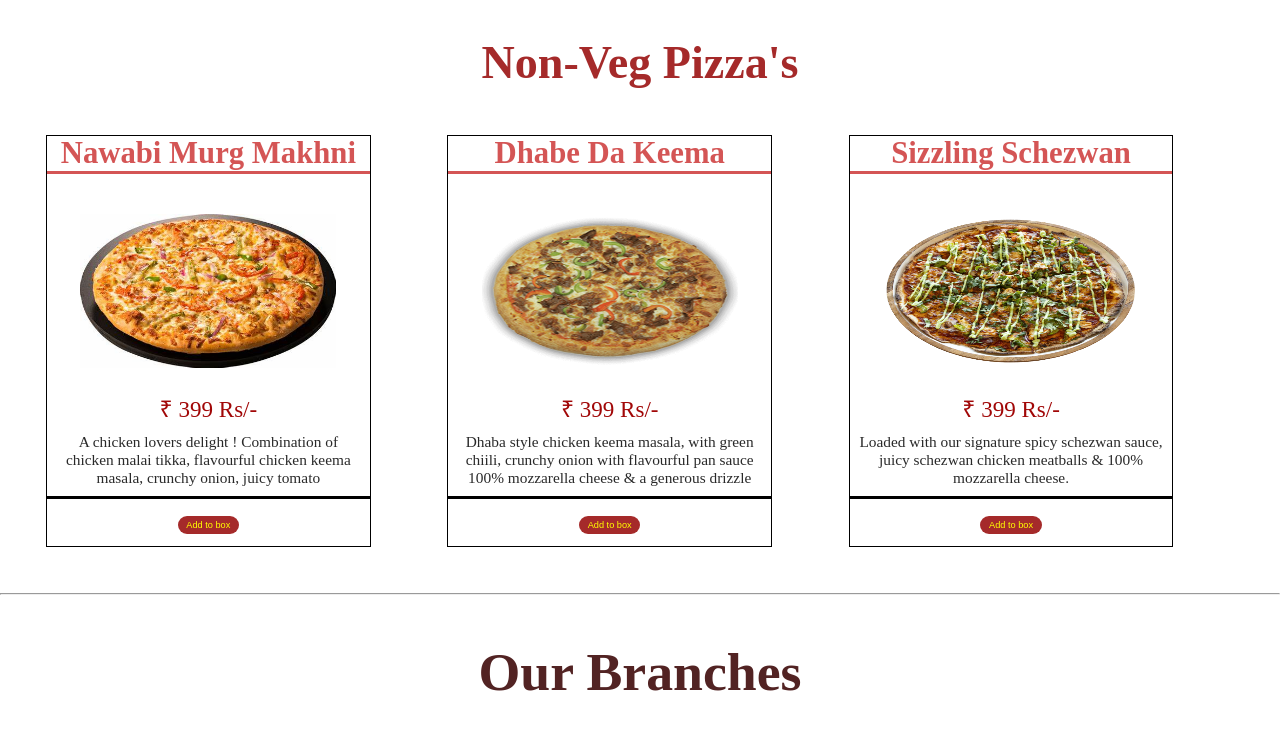
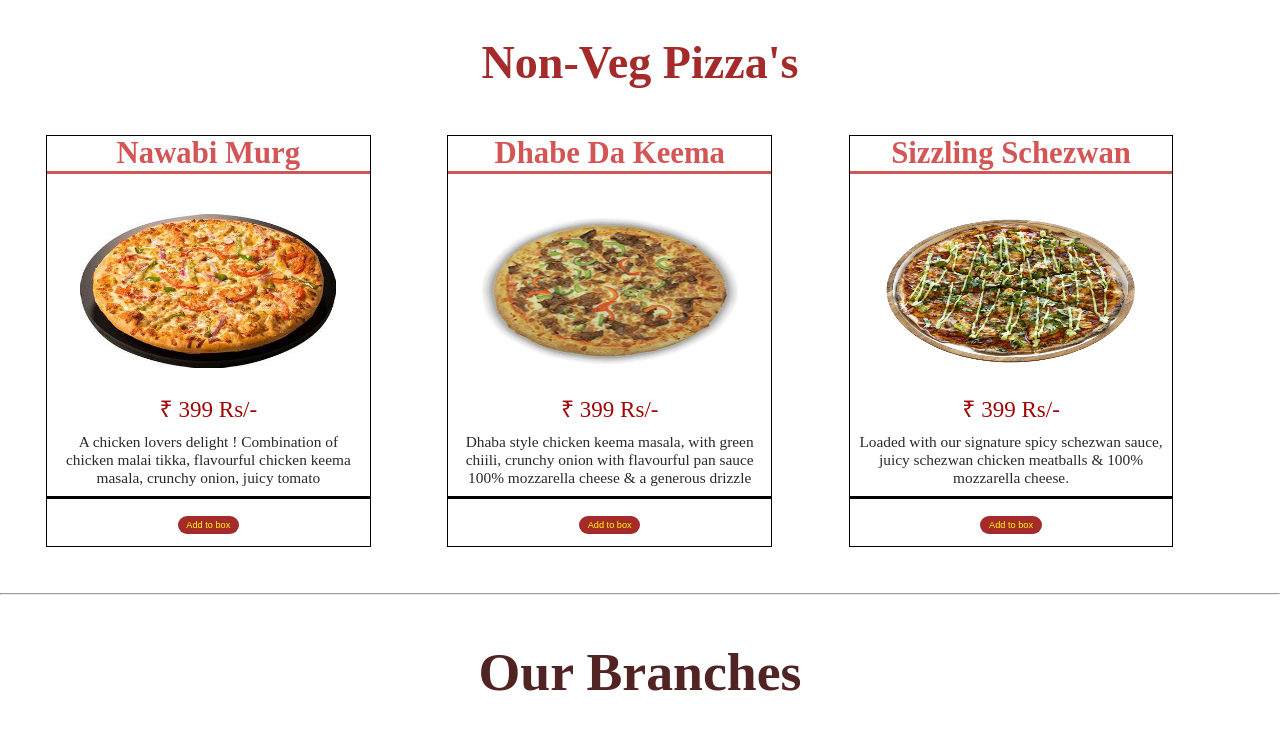
Before and after one commit to sami3102/Pizza-Delivery-Landing-Page-Oasis-Infobyte, a plain HTML site: page index.html in a window 1280 px wide. Shown: the part 1940-2682 px from the top of the page. Drawn offline with Linux system fonts and the light colour scheme.

Commit message:
Update index.html

```diff
--- a/index.html
+++ b/index.html
@@ -136,7 +136,7 @@
 
     <div class="nonveg_stock">
     <div class="variety nonveg_variety">
-        <h1 id="nonveg">Nawabi Murg Makhni</h1>
+        <h1 id="nonveg">Nawabi Murg</h1>
         <div class="pizza_images">
         <img src="./assets/images/nawabimurg.jpeg">
     </div>
```
